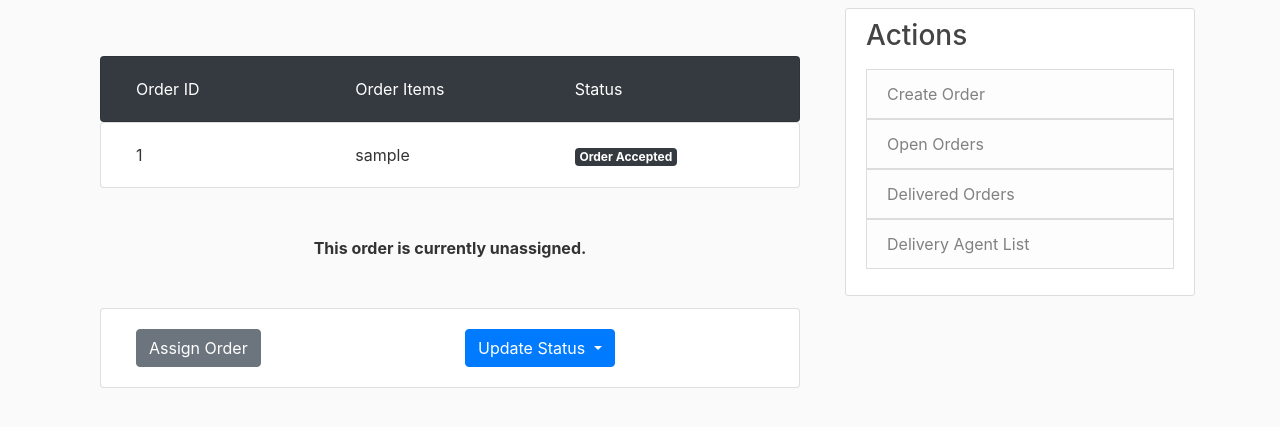
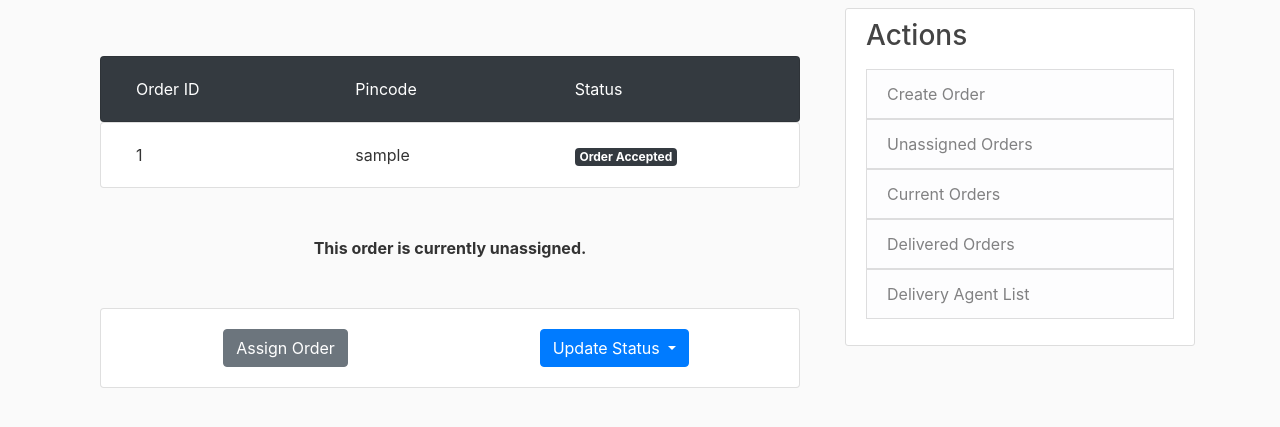
Before and after one commit to FoodDeliverySystem/FoodDeliveryApp, a Flask app: page /order/1 in a window 1280 px wide. Shown: the part 72-499 px from the top of the page. Run offline with Flask 2, Linux system fonts and the light colour scheme; the visitor is signed in with stand-in values (Sample User, id 1); data comes from the database, SQL or seed files in the repository; some libraries are stand-ins or nearby versions.

Commit message:
many changes - pin code view

```diff
--- a/web/main.py
+++ b/web/main.py
@@ -30,17 +30,36 @@ def agent(agent_id):
     orders = db.session.query(Order).filter(Order.user_id == agent_id, Order.status != OrderStatus.delivered).all()
     return render_template('agent.html', agent=agent, orders=orders)
 
-@main.route("/open_orders_list", methods=['GET'])
+@main.route("/current_orders", methods=['GET'])
 @login_required
-def open_orders_list():
+def current_orders():
     orders = db.session.query(Order).filter(Order.status != OrderStatus.delivered).order_by(Order.id).all()
     return render_template('orders_list.html', orders=orders, title='List of Open Orders')
 
-@main.route("/delivered_orders_list", methods=['GET'])
+@main.route("/delivered_orders", methods=['GET'])
 @login_required
-def delivered_orders_list():
+def delivered_orders():
     orders = db.session.query(Order).filter(Order.status == OrderStatus.delivered).order_by(Order.id).all()
     return render_template('orders_list.html', orders=orders, title='List of Delivered Orders')
+
+@main.route("/unassigned_orders", methods=['GET'])
+@login_required
+def unassigned_orders():
+    orders = db.session.query(Order.cust_pincode).filter(Order.status != OrderStatus.delivered).group_by(Order.cust_pincode).all()
+    return render_template('pincode_list.html', orders=orders, title="Pincodes of open orders")
+
+@main.route("/pin_orders/<string:pin>", methods=['GET'])
+@login_required
+def pin_orders(pin):
+    orders = db.session.query(Order).filter(Order.status != OrderStatus.delivered, Order.cust_pincode == pin).order_by(Order.id).all()
+    title = "Orders in " + pin
+    return render_template('orders_list.html', orders=orders, title=title)
+
+# @main.route("/unassigned_orders", methods=['GET'])
+# @login_required
+# def unassigned_orders():
+#     orders = db.session.query(Order).filter(Order.user_id == None).order_by(Order.id).all()
+#     return render_template('orders_list.html', orders=orders, title='List of Un-assigned Orders')
 
 @main.route("/order/<int:order_id>", methods=['GET'])
 @login_required
--- a/web/templates/admin_layout.html
+++ b/web/templates/admin_layout.html
@@ -55,10 +55,16 @@
                 <a href="{{ url_for('main.create_order') }}" >
                   <li class="list-group-item list-group-item-light">Create Order</li>
                 </a>
-                <a href="{{ url_for('main.open_orders_list') }}" >
-                  <li class="list-group-item list-group-item-light">Open Orders</li>
+                <a href="{{ url_for('main.unassigned_orders') }}" >
+                  <li class="list-group-item list-group-item-light">Unassigned Orders</li>
                 </a>
-                <a href="{{ url_for('main.delivered_orders_list') }}" >
+                <!-- <a href="{{ url_for('main.unassigned_orders') }}" >
+                  <li class="list-group-item list-group-item-light">Unassigned Orders</li>
+                </a> -->
+                <a href="{{ url_for('main.current_orders') }}" >
+                  <li class="list-group-item list-group-item-light">Current Orders</li>
+                </a>
+                <a href="{{ url_for('main.delivered_orders') }}" >
                   <li class="list-group-item list-group-item-light">Delivered Orders</li>
                 </a>
                 <a href="{{ url_for('main.da_list') }}" >
--- a/web/templates/order.html
+++ b/web/templates/order.html
@@ -20,7 +20,7 @@
         Order ID
       </div>
       <div class="col">
-        Order Items
+        Pincode
       </div>
       <div class="col">
         Status
@@ -33,7 +33,7 @@
         {{ order.id }}
       </div>
       <div class="col">
-        {{ order.order_items }}
+        {{ order.cust_pincode }}
       </div>
       <div class="col">
         <span class="badge badge-dark">{{ order.status }}</span>
@@ -66,7 +66,7 @@
   </div>
   {% endif %}
   <br><br>
-  <div class="container card">
+  <div class="container card text-center">
     <div class="row card-body">
       <div class="col">
         <a class="btn btn-secondary btn btn-primary" href="{{ url_for('main.assign_view', order_id=order.id) }}">{{ assign_btn_label }} Order</a>
```
Also changed, not shown: web/templates/pincode_list.html (added, +33 -0 lines).
